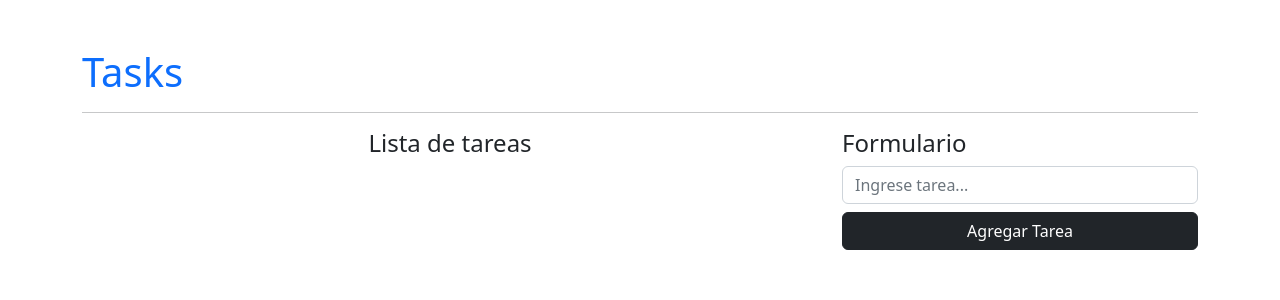
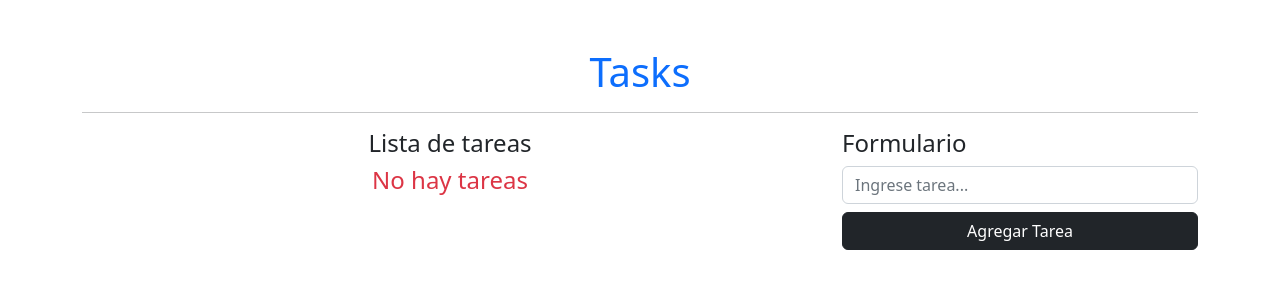
Before and after one commit to szuluaga-beep/modulo-react, a React (Create React App) app: page / in a window 1280 px wide. Shown: the top 300 px of the page. Built offline with nearby package versions, Linux system fonts and the light colour scheme.

Commit message:
agregar mensaje si no hay tareas

```diff
--- a/src/App.js
+++ b/src/App.js
@@ -1,6 +1,6 @@
 import React, { useState } from "react";
 
-import { isEmpty } from "lodash";
+import { isEmpty, size } from "lodash";
 import { nanoid } from 'nanoid'
 
 export default function App() {
@@ -17,10 +17,10 @@ export default function App() {
 
     const newTask = {
       id: nanoid(10),
-      name:task
+      name: task
     }
 
-    setTasks([...tasks,newTask])
+    setTasks([...tasks, newTask])
     // console.log(newTask)
     setTask("")
   }
@@ -32,11 +32,13 @@ export default function App() {
   }
   return (
     <div className="container mt-5">
-      <h1 className="text-primary">Tasks</h1>
+      <h1 className="text-primary text-center">Tasks</h1>
       <hr />
       <div className="row">
         <div className="col-8">
           <h4 className="text-center">Lista de tareas</h4>
+          {
+            size(tasks) === 0 ? <h4 className="text-center text-danger">No hay tareas</h4> :
               <ul className="list-group">
                 {
                   //nos obviamos el return sin las llaves
@@ -59,7 +61,7 @@ export default function App() {
                   ))
                 }
 
-          </ul>
+              </ul>}
         </div>
         <div className="col-4">
           <h4>Formulario</h4>
```
Lines whose indentation alone changed are shown as unchanged.
